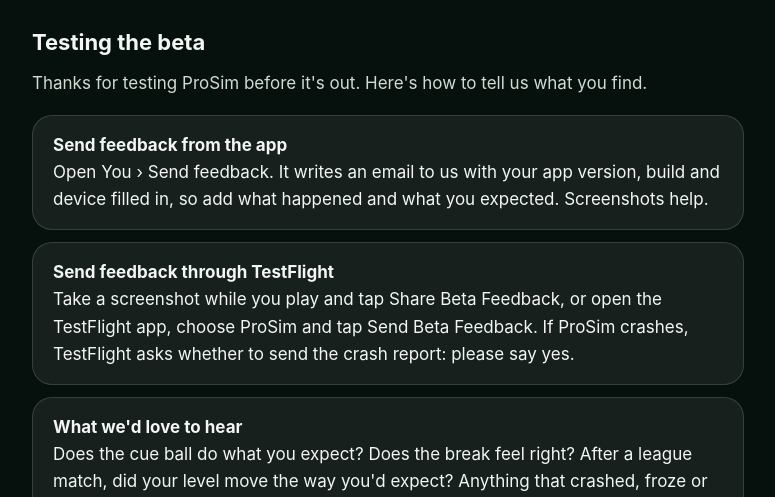
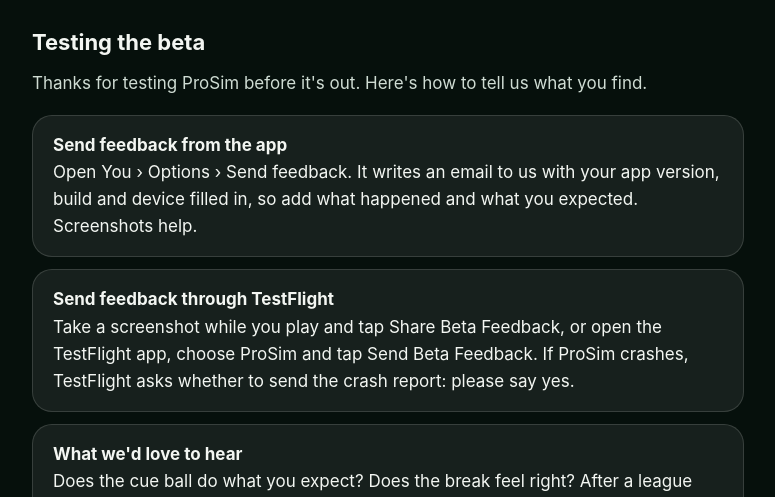
Before and after one commit to jlr9842/poolpositiongame-site, a plain HTML site: page prosim/support/index.html in a window 1280 px wide. Shown: the part 303-800 px from the top of the page, without its empty margins (252-1027 px from the left). Drawn offline with Linux system fonts and the light colour scheme.

Commit message:
Support beta section: the feedback row is under You › Options
Co-Authored-By: Claude Opus 5.5 <noreply@anthropic.com>

```diff
--- a/prosim/support/index.html
+++ b/prosim/support/index.html
@@ -12,7 +12,7 @@
 
 <h2 id="beta">Testing the beta</h2>
 <p>Thanks for testing ProSim before it's out. Here's how to tell us what you find.</p>
-<div class="card"><strong>Send feedback from the app</strong><br>Open You › Send feedback. It writes an email to us with your app version, build and device filled in, so add what happened and what you expected. Screenshots help.</div>
+<div class="card"><strong>Send feedback from the app</strong><br>Open You › Options › Send feedback. It writes an email to us with your app version, build and device filled in, so add what happened and what you expected. Screenshots help.</div>
 <div class="card"><strong>Send feedback through TestFlight</strong><br>Take a screenshot while you play and tap Share Beta Feedback, or open the TestFlight app, choose ProSim and tap Send Beta Feedback. If ProSim crashes, TestFlight asks whether to send the crash report: please say yes.</div>
 <div class="card"><strong>What we'd love to hear</strong><br>Does the cue ball do what you expect? Does the break feel right? After a league match, did your level move the way you'd expect? Anything that crashed, froze or made your phone hot, and where it happened.</div>
 <div class="card"><strong>What we collect</strong><br>Nothing. ProSim has no analytics and no tracking. An email you send is only what you write, and a crash report goes through Apple's TestFlight only if you agree.</div>
```
